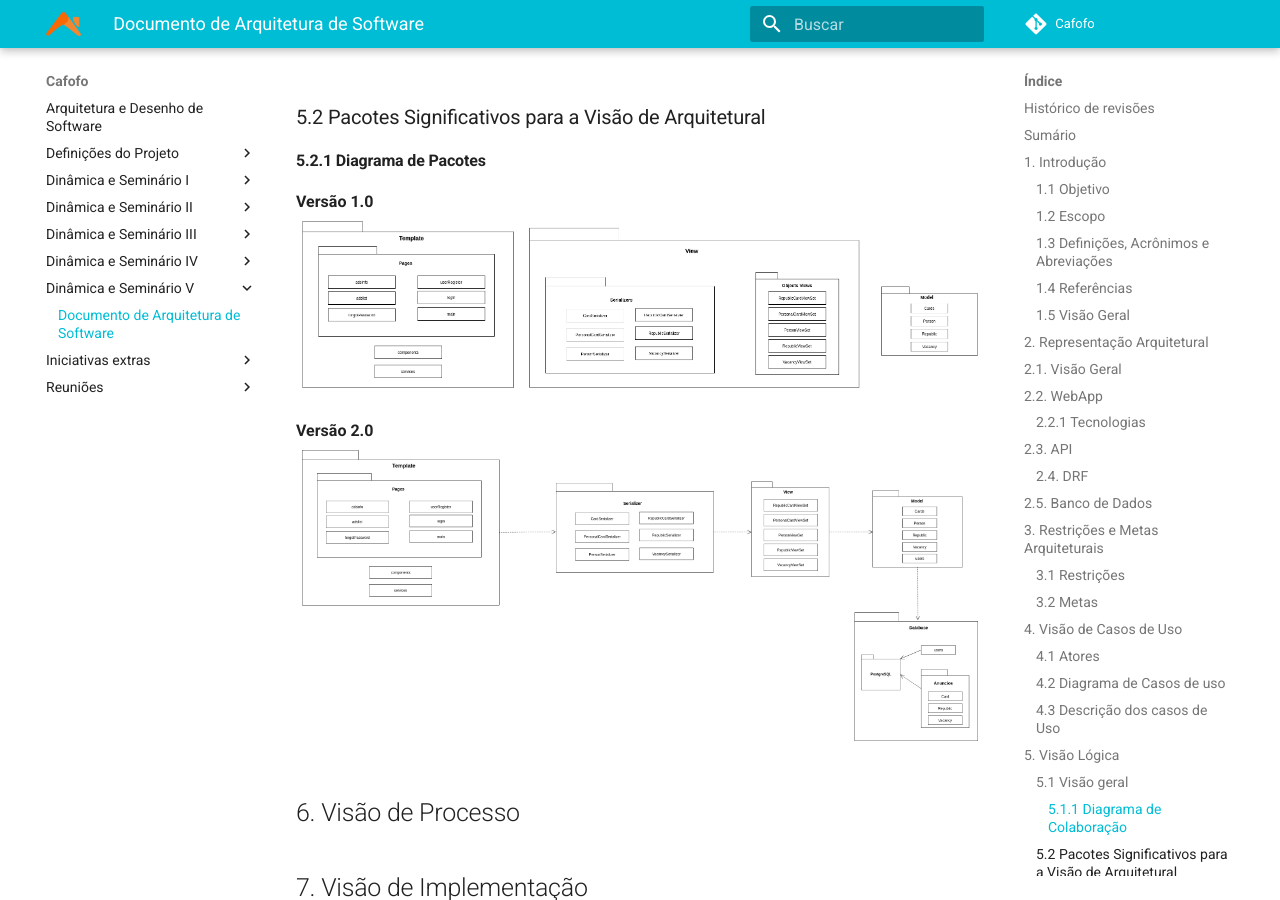
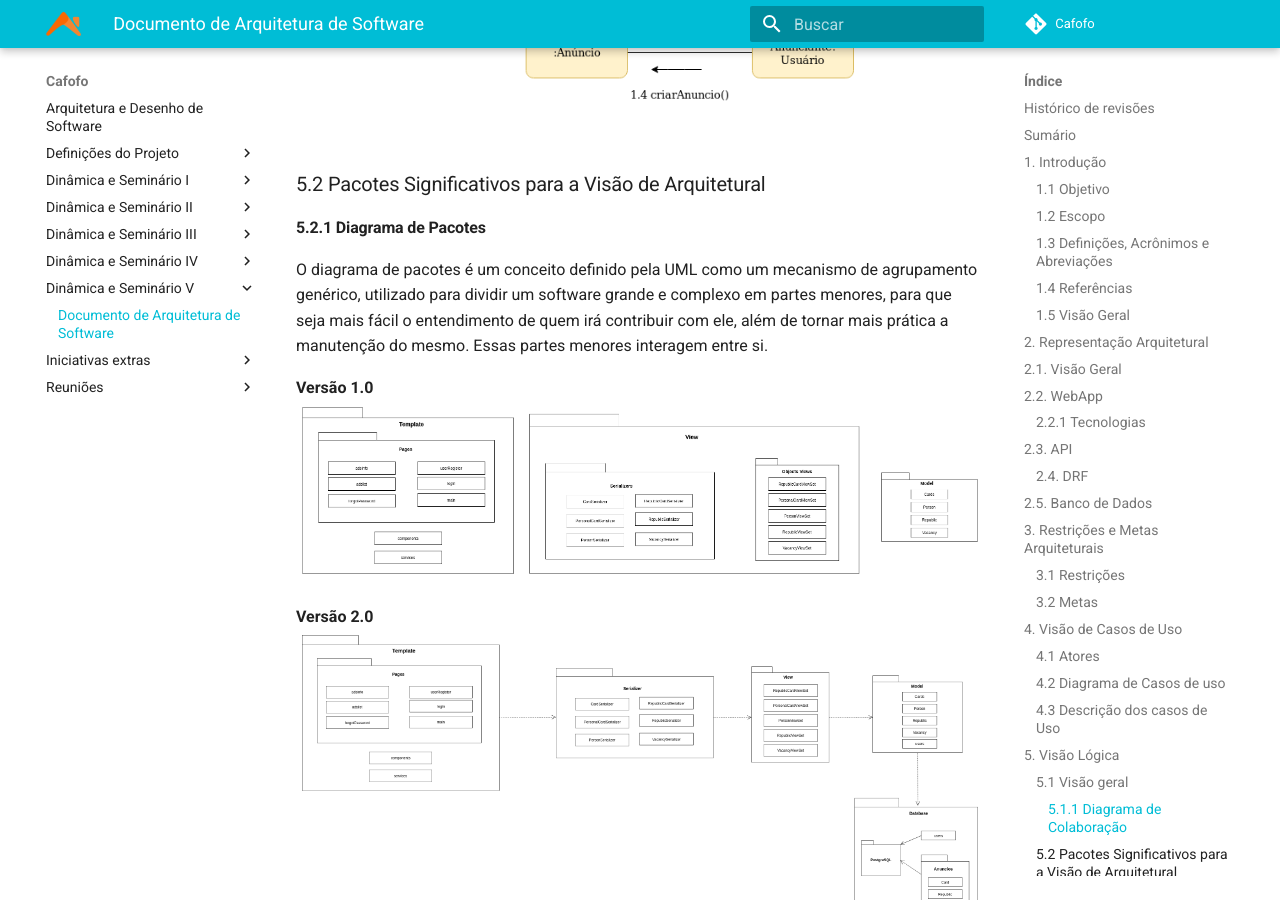
Before and after one commit to desenho-2019/Wiki, an MkDocs documentation site: the page built from docs/Dinâmica e Seminário V/Documento de Arquitetura.md, in a window 1280 px wide and 900 px high, scrolled down 9475 px. Built offline with MkDocs 1.6.1 and Material for MkDocs 9.7.7, drawn with Linux system fonts in a browser that asks for light colours; some of the changed text lies outside the part shown.

Commit message:
Adicionando descrição do diagrama de pacotes

```diff
--- a/docs/Dinâmica e Seminário V/Documento de Arquitetura.md
+++ b/docs/Dinâmica e Seminário V/Documento de Arquitetura.md
@@ -58,6 +58,7 @@ O projeto Cafofo tem como principal objetivo auxiliar alunos de uma Universidade
 * MVC: Model-View-Controller
 * MVT: Model-View-Template
 * UC: Use Case (Caso de Uso)
+* UML: Unified Modeling Language
 
 ### 1.4 Referências
 
@@ -65,6 +66,7 @@ O projeto Cafofo tem como principal objetivo auxiliar alunos de uma Universidade
 - [React](https://pt.wikipedia.org/wiki/React_(JavaScript))
 - [DRF](https://www.django-rest-framework.org/)
 - [Postgres](https://www.educacaoetecnologia.org/artigo/2011/06/09/quais-as-vantagens-de-utilizar-postgresql/)
+- [Diagrama de Pacotes](https://micreiros.com/diagrama-de-pacotes/)
 
 ### 1.5 Visão Geral
 Neste documentos iremos detalhar as soluções de arquiteturar aplicadas neste projeto. Seguindo os seguitnes tópicos:
@@ -187,6 +189,8 @@ Com esse diagrama podemos ver as funcionalidades dos principais elementos do sof
 
 ### 5.2 Pacotes Significativos para a Visão de Arquitetural
 #### 5.2.1 Diagrama de Pacotes
+  O diagrama de pacotes é um conceito definido pela UML como um mecanismo de agrupamento genérico, utilizado para dividir um software grande e complexo em partes menores, para que seja mais fácil o entendimento de quem irá contribuir com ele, além de tornar mais prática a manutenção do mesmo. Essas partes menores interagem entre si.</p>
+
   **Versão 1.0**
   ![Diagrama de Pacotes](img/Pacotes2.png)
 
```
